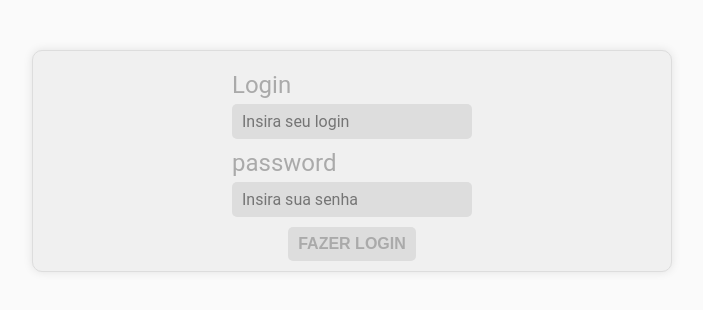
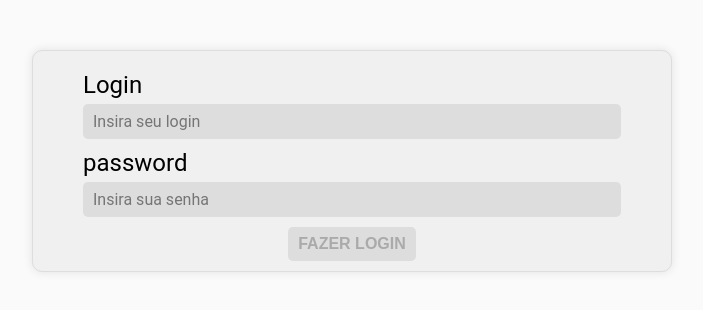
Before and after one commit to FredThiesen/seguranca-faccat-g2, a React (Create React App) app: page / in a window 1280 px wide. Shown: the top 310 px of the page, without its empty margins (288-991 px from the left). Built offline with nearby package versions, Linux system fonts and the light colour scheme.

Commit message:
Changes lul

```diff
--- a/src/components/TextInput/styles.ts
+++ b/src/components/TextInput/styles.ts
@@ -1,8 +1,13 @@
 import styled from "styled-components"
 
-export const Wrapper = styled.div``
+export const Wrapper = styled.div`
+	width: 100%;
+	padding-left: 40px;
+	padding-right: 40px;
+`
 
 export const Input = styled.input`
+	width: 100%;
 	border: none;
 	background: none;
 	outline: none;
@@ -21,4 +26,5 @@ export const Label = styled.div`
 	font-size: 1.5rem;
 	margin-bottom: 5px;
 	margin-top: 10px;
+	color: Black;
 `
--- a/src/pages/cadastrar/index.tsx
+++ b/src/pages/cadastrar/index.tsx
@@ -23,7 +23,11 @@ export const Cadastrar = (props: CadastrarProps) => {
 
 	const handleSubmit = async () => {
 		setLoading(true)
-		if (!validInputs) return
+		if (!validInputs) {
+			setLoading(false)
+			alert("Preencha todos os campos obrigatórios")
+			return
+		}
 		await postCandidate(user.Authorization, {
 			nome,
 			email,
```
